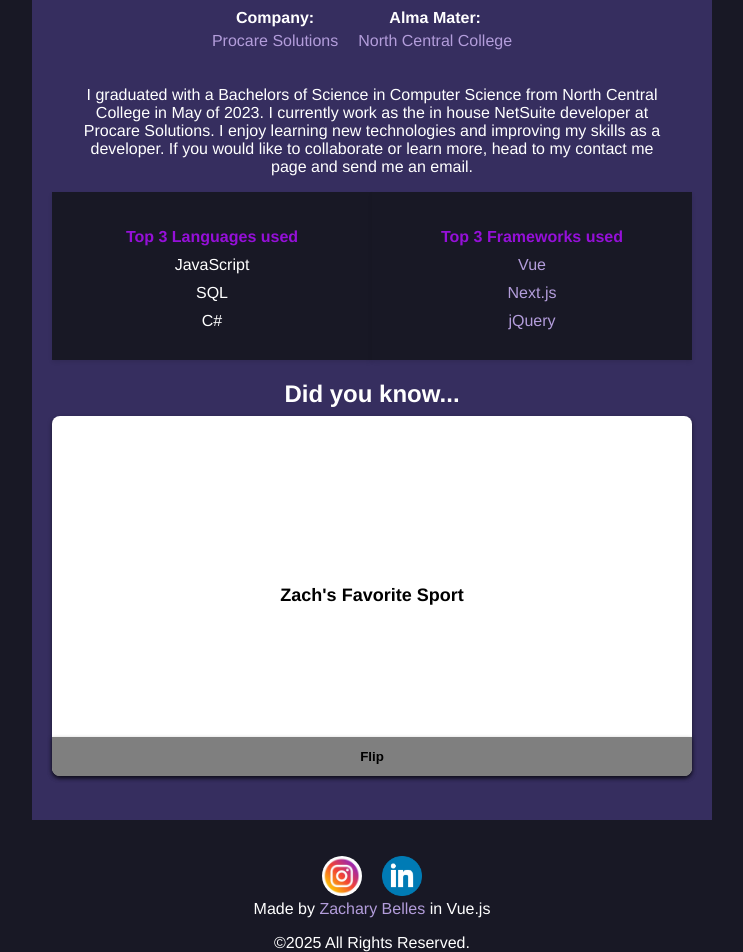
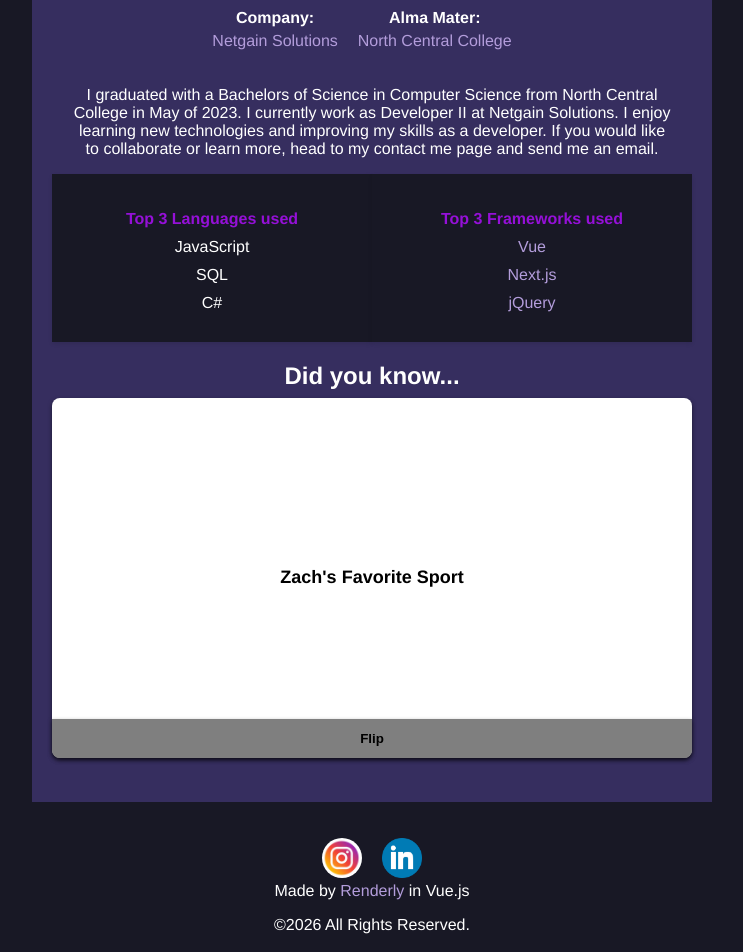
Before and after one commit to zmbelles/personal-site-v2, a Vue app: page / in a window 1280 px wide. Shown: the part 524-1476 px from the top of the page, without its empty margins (268-1011 px from the left). Built offline with nearby package versions, Linux system fonts and the light colour scheme.

Commit message:
Make 2026 changes to home and app page for new job

```diff
--- a/src/components/HomePage.vue
+++ b/src/components/HomePage.vue
@@ -9,8 +9,8 @@
         <div class="info-section">
           <p class="info-label">Company:</p>
           <p class="info-value">
-            <a class="links" href="http://www.procaresoftware.com/"
-              >Procare Solutions</a
+            <a class="links" href="https://www.netgain.tech/"
+              >Netgain Solutions</a
             >
           </p>
         </div>
@@ -26,8 +26,8 @@
       <div class="bio-container">
         <p class="bio">
           I graduated with a Bachelors of Science in Computer Science from North
-          Central College in May of 2023. I currently work as the in house NetSuite
-          developer at Procare Solutions. I enjoy learning new technologies and
+          Central College in May of 2023. I currently work as Developer II at
+          Netgain Solutions. I enjoy learning new technologies and
           improving my skills as a developer. If you would like to collaborate or
           learn more, head to my contact me page and send me an email.
         </p>
--- a/src/data/funFactsData.js
+++ b/src/data/funFactsData.js
@@ -10,8 +10,8 @@ export const funFactsData = [
       will find myself playing games like Civ VI or Fire Emblem for hours.',
     },
     {
-      front: 'Zach\'s Favorite part about working for Procare Solutions',
-      back: 'My favorite part about working for Procare is that I am helping \
+      front: 'Zach\'s Favorite part about working for Netgain Solutions',
+      back: 'My favorite part about working for Netgain is that I am helping \
              with a product that is used by thousands of childcare providers \
              and is a product myself and others I know personally endorse.',
     },
--- a/src/views/App.vue
+++ b/src/views/App.vue
@@ -13,8 +13,8 @@
         </a>
         <!-- Add other social media links similarly -->
     </div>
-      Made by <a href="http://github.com/zmbelles">Zachary Belles</a> in Vue.js
-      <p>&copy;2025 All Rights Reserved.</p>
+      Made by <a href="https://www.facebook.com/profile.php?id=61587200002055">Renderly</a> in Vue.js
+      <p>&copy;2026 All Rights Reserved.</p>
     </footer>
   </div>
 </template>
```
Also changed, not shown: 1 other file (tests, documents, lock files or other folders).
